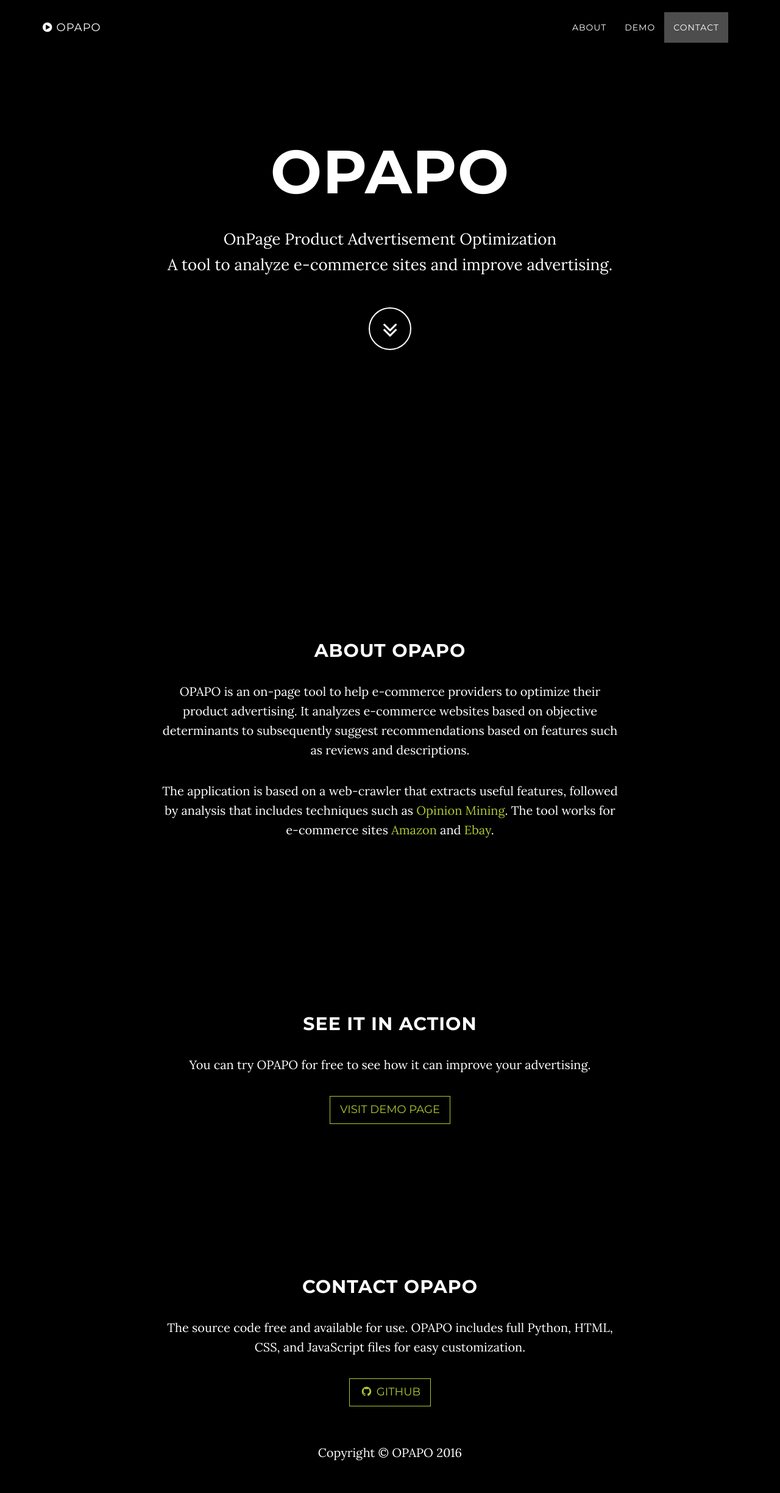
After one commit to vivek-sethia/opapo, a Flask app: template app/templates/index.html in a window 1280 px wide. The commit adds this page. Shown: the whole page at 61% size. Run offline with Flask 2, Linux system fonts and the light colour scheme; the template is opened without the code that fills it, so the values that code supplies are empty; parts of the project's set-up code (start-up, migrations or seed data) failed here and were passed over.

Commit message:
[ui] - landing page

```diff
--- a/app/static/css/theme/grayscale.css
+++ b/app/static/css/theme/grayscale.css
@@ -45,7 +45,7 @@ p {
 }
 
 a {
-    color: #42dca3;
+    color: #b2c831;
     -webkit-transition: all .2s ease-in-out;
     -moz-transition: all .2s ease-in-out;
     transition: all .2s ease-in-out;
@@ -294,17 +294,17 @@ a:focus {
 }
 
 .btn-default {
-    border: 1px solid #42dca3;
-    color: #42dca3;
+    border: 1px solid #b2c831;
+    color: #b2c831;
     background-color: transparent;
 }
 
 .btn-default:hover,
 .btn-default:focus {
-    border: 1px solid #42dca3;
+    border: 1px solid #b2c831;
     outline: 0;
     color: #000;
-    background-color: #42dca3;
+    background-color: #b2c831;
 }
 
 ul.banner-social-buttons {
--- a/app/templates/base.html
+++ b/app/templates/base.html
@@ -2,11 +2,7 @@
 <html>
     <head>
         <meta charset="utf-8">
-        {% if title %}
-            <title>{{ title }} - On-page opt</title>
-        {% else %}
-            <title>On-page opt</title>
-        {% endif %}
+        <title>OPAPO - Demo</title>
         <meta name="viewport" content="width=device-width, initial-scale=1.0">
         <meta name="description" content="">
         <meta name="author" content="">
--- /dev/null
+++ b/app/templates/index.html
@@ -0,0 +1,147 @@
+<!DOCTYPE html>
+<html lang="en">
+
+<head>
+
+    <meta charset="utf-8">
+    <meta http-equiv="X-UA-Compatible" content="IE=edge">
+    <meta name="viewport" content="width=device-width, initial-scale=1">
+    <meta name="description" content="">
+    <meta name="author" content="">
+
+    <title>OPAPO - OnPage Product Advertisement Optimization</title>
+
+    <!-- Bootstrap Core CSS -->
+    <link href="../static/css/vendor/bootstrap.css" rel="stylesheet">
+
+    <!-- Theme CSS -->
+    <link href="../static/css/theme/grayscale.css" rel="stylesheet">
+
+    <!-- Custom Fonts -->
+    <link href="../static/css/vendor/font-awesome.min.css" rel="stylesheet" type="text/css">
+    <link href="http://fonts.googleapis.com/css?family=Lora:400,700,400italic,700italic" rel="stylesheet" type="text/css">
+    <link href="http://fonts.googleapis.com/css?family=Montserrat:400,700" rel="stylesheet" type="text/css">
+
+</head>
+
+<body id="page-top" data-spy="scroll" data-target=".navbar-fixed-top">
+
+    <!-- Navigation -->
+    <nav class="navbar navbar-custom navbar-fixed-top" role="navigation">
+        <div class="container">
+            <div class="navbar-header">
+                <button type="button" class="navbar-toggle" data-toggle="collapse" data-target=".navbar-main-collapse">
+                    <i class="fa fa-bars"></i>
+                </button>
+                <a class="navbar-brand page-scroll" href="#page-top">
+                    <i class="fa fa-play-circle"></i>  <span class="light">OPAPO</span>
+                </a>
+            </div>
+
+            <!-- Collect the nav links, forms, and other content for toggling -->
+            <div class="collapse navbar-collapse navbar-right navbar-main-collapse">
+                <ul class="nav navbar-nav">
+                    <!-- Hidden li included to remove active class from about link when scrolled up past about section -->
+                    <li class="hidden">
+                        <a href="#page-top"></a>
+                    </li>
+                    <li>
+                        <a class="page-scroll" href="#about">About</a>
+                    </li>
+                    <li>
+                        <a class="page-scroll" href="#demo">Demo</a>
+                    </li>
+                    <li>
+                        <a class="page-scroll" href="#contact">Contact</a>
+                    </li>
+                </ul>
+            </div>
+            <!-- /.navbar-collapse -->
+        </div>
+        <!-- /.container -->
+    </nav>
+
+    <!-- Intro Header -->
+    <header class="intro">
+        <div class="intro-body">
+            <div class="container">
+                <div class="row">
+                    <div class="col-md-8 col-md-offset-2">
+                        <h1 class="brand-heading">OPAPO</h1>
+                        <p class="intro-text">OnPage Product Advertisement Optimization <br>A tool to analyze e-commerce sites and improve advertising.</p>
+                        <a href="#about" class="btn btn-circle page-scroll">
+                            <i class="fa fa-angle-double-down animated"></i>
+                        </a>
+                    </div>
+                </div>
+            </div>
+        </div>
+    </header>
+
+    <!-- About Section -->
+    <section id="about" class="container content-section text-center">
+        <div class="row">
+            <div class="col-lg-8 col-lg-offset-2">
+                <h2>About OPAPO</h2>
+                <p>OPAPO is an on-page tool to help e-commerce providers to optimize their product advertising.
+                    It analyzes e-commerce websites based on objective determinants to subsequently suggest
+                    recommendations based on features such as reviews and descriptions. </p>
+                <p>The application is based on a web-crawler that extracts useful features, followed by analysis that
+                    includes techniques such as <a href="https://en.wikipedia.org/wiki/Sentiment_analysis">
+                        Opinion Mining</a>. The tool works for e-commerce sites <a href="https://www.amazon.com/">
+                        Amazon</a> and <a href="http://www.ebay.com/">Ebay</a>.</p>
+            </div>
+        </div>
+    </section>
+
+    <!-- Demo Section -->
+    <section id="demo" class="content-section text-center">
+        <div class="demo-section">
+            <div class="container">
+                <div class="col-lg-8 col-lg-offset-2">
+                    <h2>See it in action</h2>
+                    <p>You can try OPAPO for free to see how it can improve your advertising.</p>
+                    <a target="_blank" href="/search" class="btn btn-default btn-lg">Visit Demo Page</a>
+                </div>
+            </div>
+        </div>
+    </section>
+
+    <!-- Contact Section -->
+    <section id="contact" class="container content-section text-center">
+        <div class="row">
+            <div class="col-lg-8 col-lg-offset-2">
+                <h2>Contact OPAPO</h2>
+                <p>The source code free and available for use. OPAPO includes full Python, HTML, CSS, and JavaScript files
+                    for easy customization.</p>
+                <ul class="list-inline banner-social-buttons">
+                    <li>
+                        <a target="_blank" href="https://github.com/vivek-sethia/on-page-opt" class="btn btn-default btn-lg"><i class="fa fa-github fa-fw"></i> <span class="network-name">Github</span></a>
+                    </li>
+                </ul>
+            </div>
+        </div>
+    </section>
+
+    <!-- Footer -->
+    <footer>
+        <div class="container text-center">
+            <p>Copyright &copy; OPAPO 2016</p>
+        </div>
+    </footer>
+
+    <!-- jQuery -->
+    <script src="../static/js/vendor/jquery.js"></script>
+
+    <!-- Bootstrap Core JavaScript -->
+    <script src="../static/js/vendor/bootstrap.min.js"></script>
+
+    <!-- Plugin JavaScript -->
+    <script src="../static/js/vendor/jquery.easing.min.js"></script>
+
+    <!-- Theme JavaScript -->
+    <script src="../static/js/vendor/themes/grayscale.js"></script>
+
+</body>
+
+</html>
--- a/app/templates/result.html
+++ b/app/templates/result.html
@@ -136,7 +136,7 @@
     <!-- /footerwrap -->
     <!-- Le javascript ================================================== -->
     <!-- Placed at the end of the document so the pages load faster -->
-    <script type="text/javascript" src="../static/js/vendor/bootstrap.js"></script>
+    <script type="text/javascript" src="../static/js/vendor/bootstrap.min.js"></script>
     <script type="text/javascript" src="../static/js/vendor/highcharts.js"></script>
     <script type="text/javascript" src="../static/js/vendor/themes/grid.js"></script>
     <script type="text/javascript" charset="utf-8" src="../static/js/app.js"></script>
--- a/app/views.py
+++ b/app/views.py
@@ -7,7 +7,7 @@ import json
 
 @app.route('/')
 def home():
-    return redirect('/search')
+    return render_template('index.html')
 
 
 @app.route('/data.json')
```
